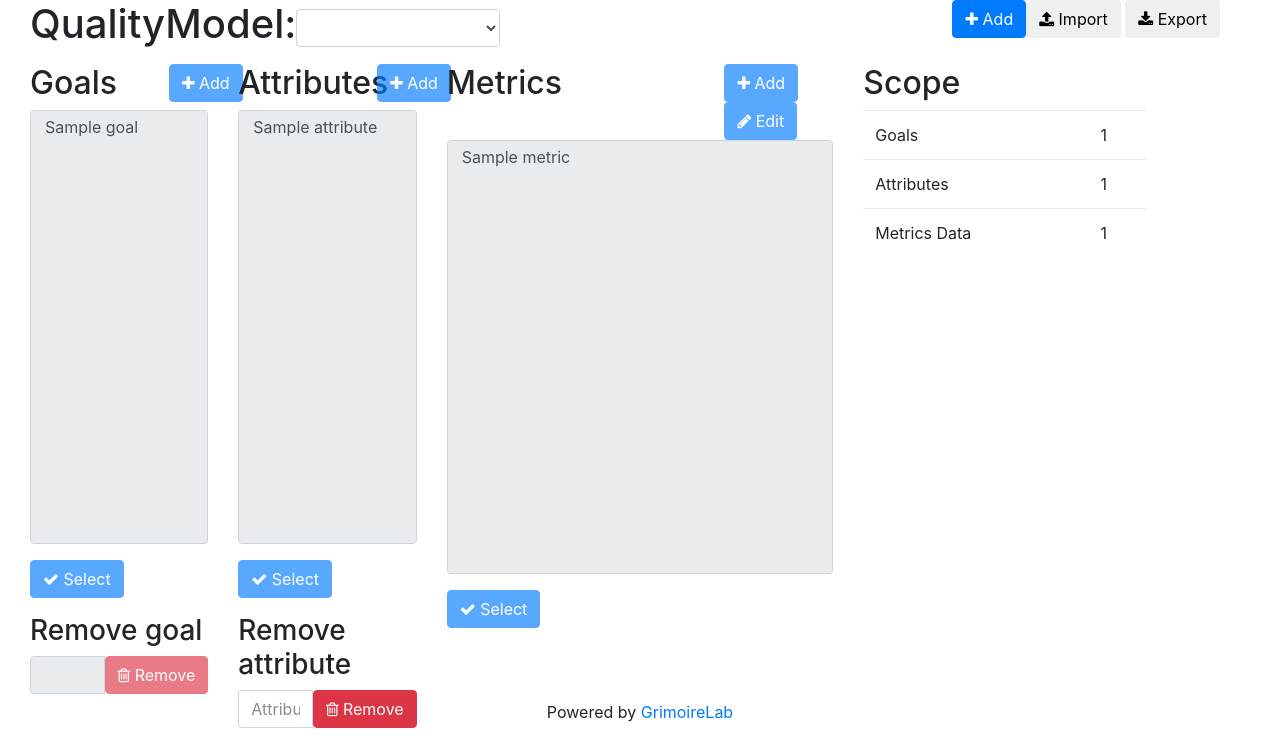
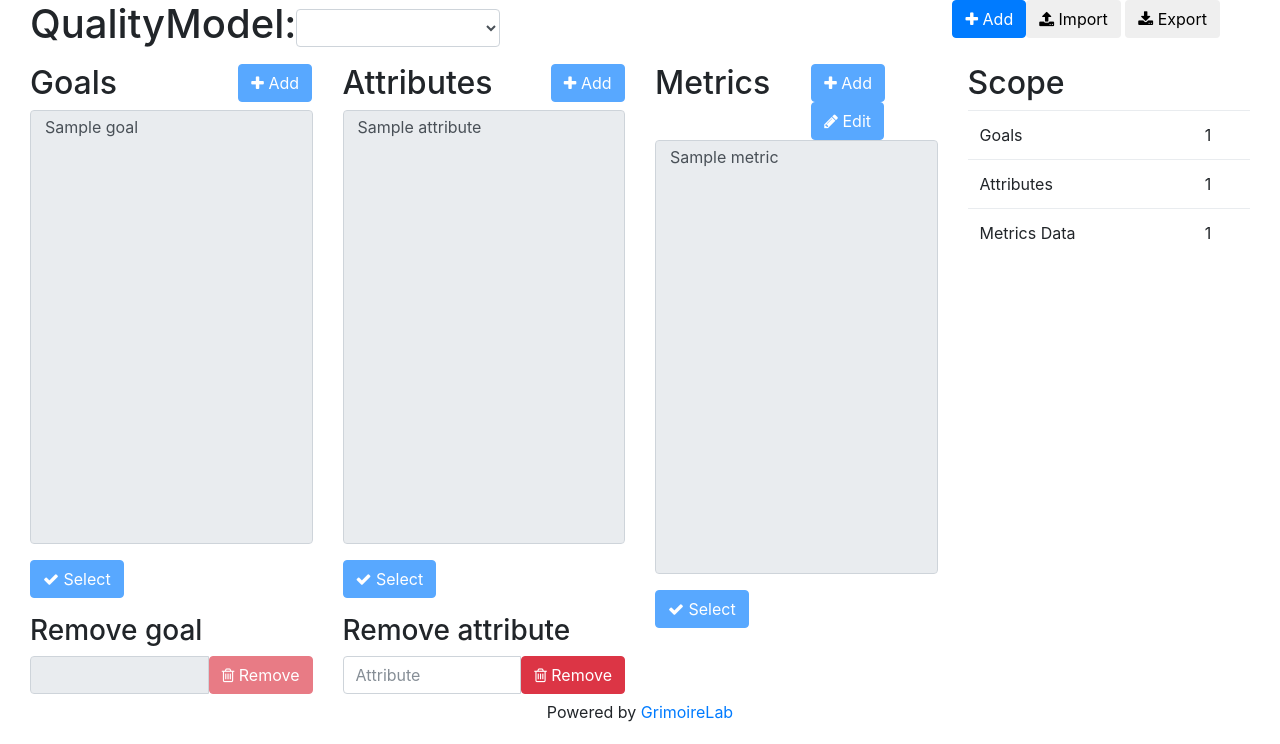
Before and after one commit to Bitergia/prosoul, a Django app: page /meditor/editor in a window 1280 px wide. Shown: the part 56-800 px from the top of the page. Run offline with Django 3.2, Linux system fonts and the light colour scheme; tables that the repository leaves empty hold one stand-in row (values such as "Sample post"); some libraries are stand-ins or nearby versions.

Commit message:
[editor] Improve layout using the same column size for goals, attributes, metrics and goals

```diff
--- a/django_meditor/meditor/templates/meditor/editor.html
+++ b/django_meditor/meditor/templates/meditor/editor.html
@@ -24,18 +24,18 @@
 <div class="container-fluid">
 
   <div class="row">
-    <div class="col-md-2">
+    <div class="col-md-3">
       <!-- Start: Goals column -->
       {% include "meditor/editor_goal.html" %}
       {% include "meditor/editor_goals.html" %}
     </div>
     <!-- End: Goals block -->
     <!-- Start: Attributes + Metrics block ... to be splitted -->
-    <div class="col-md-2">
+    <div class="col-md-3">
       {% include "meditor/editor_attribute.html" %}
       {% include "meditor/editor_attributes.html" %}
     </div>
-    <div class="col-md-4">
+    <div class="col-md-3">
       {% include "meditor/editor_metric.html" %}
       {% include "meditor/editor_metrics.html" %}
     </div>
--- a/django_meditor/meditor/templates/meditor/editor_metrics.html
+++ b/django_meditor/meditor/templates/meditor/editor_metrics.html
@@ -1,8 +1,8 @@
 <div class="row">
-  <div class="col-sm-8">
+  <div class="col-sm-6">
     <h2>Metrics</h2>
   </div>
-  <div class="col-sm-4">
+  <div class="col-sm-6">
     <div class="button-group">
       <button type="submit" class="btn btn-primary" id="add-metric-btn" onclick="showAddButtons();"><span><i class="fa fa-plus"></i></span> Add<span class="sr-only"> metric data</span></button>
       <button type="submit" class="btn btn-primary" id="edit-metric-btn" onclick="showEditButtons();"><span><i class="fa fa-pencil"></i> Edit<span class="sr-only"> metric data</span></button>
```
